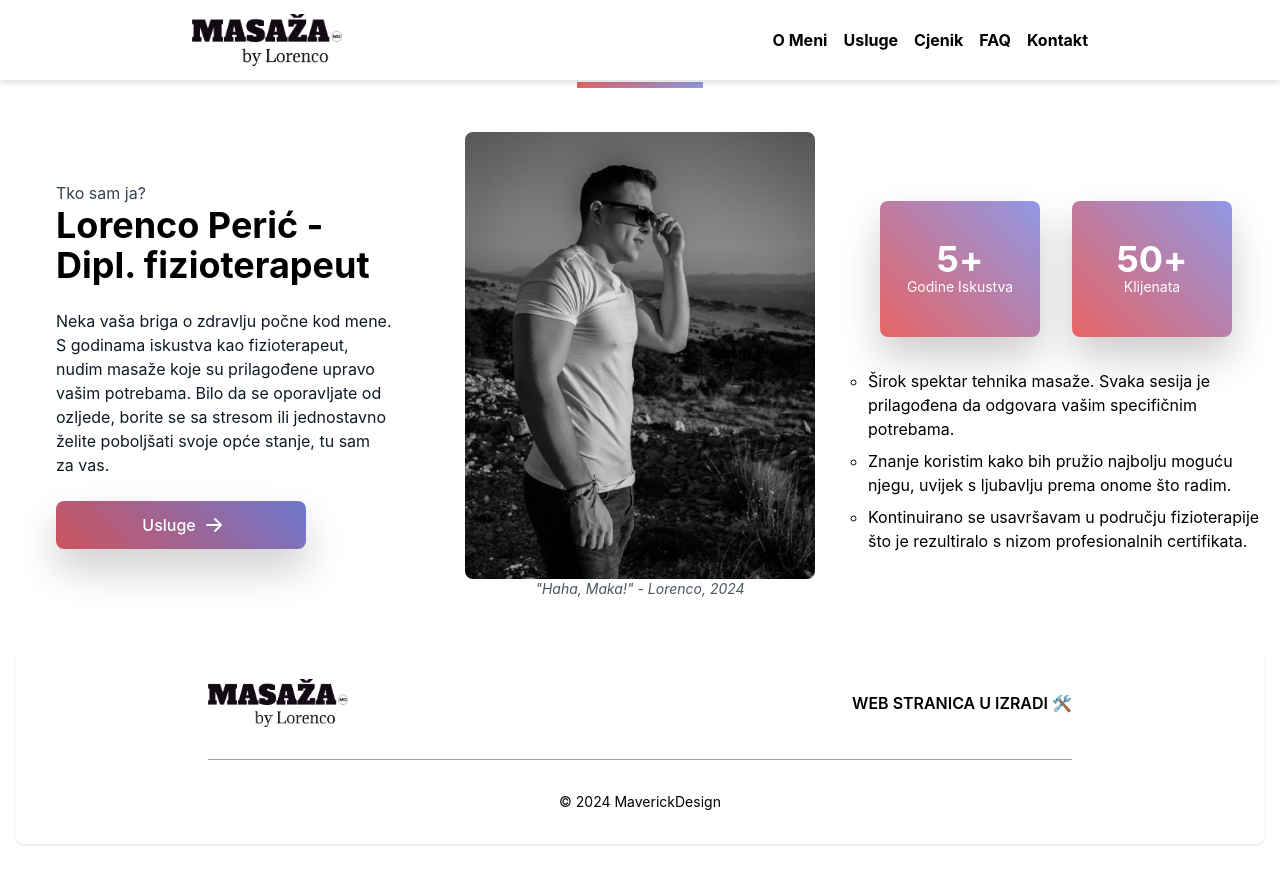
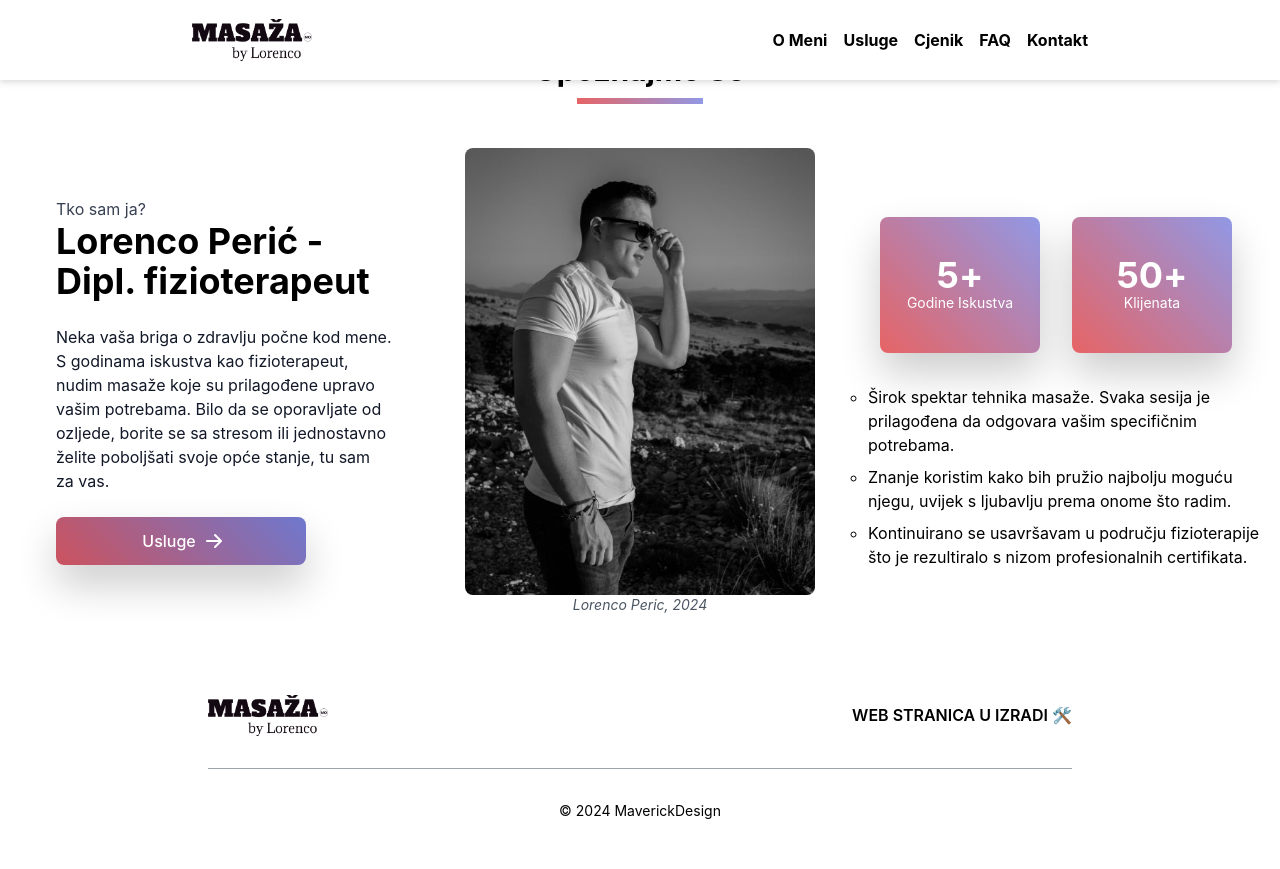
Before and after one commit to maverickcro/masazamostar, a Next.js app: page /components/About in a window 1280 px wide. Built offline with nearby package versions, Linux system fonts and the light colour scheme.

Commit message:
some essential fixes

```diff
--- a/pages/_document.tsx
+++ b/pages/_document.tsx
@@ -6,12 +6,12 @@ export default function Document() {
   return (
     <Html lang="en">
       <Head />
-      <Navbar />
       <body>
+        <Navbar />
         <Main />
         <NextScript />
+        <Footer />
       </body>
-      <Footer />
     </Html>
   );
 }
--- a/pages/components/About.tsx
+++ b/pages/components/About.tsx
@@ -7,7 +7,7 @@ export default function About() {
   useScrollAnimation("clientsCounter", 0, 50, 1500);
   return (
     <>
-      <div className="flex flex-col justify-center items-center">
+      <div className="flex flex-col justify-center items-center mt-4">
         <span className="text-gray-600 font-bold">O MENI</span>
         <h2 className="text-3xl font-bold my-3 pb-4 bg-gradient-to-r from-[#e66465] to-[#9198e5] bg-[length:60%_6px] bg-no-repeat bg-bottom">
           Upoznajmo Se
@@ -27,7 +27,7 @@ export default function About() {
             className="rounded-lg"
           />
           <span className="text-sm text-gray-600 italic">
-            &quot;Haha, Maka!&quot; - Lorenco, 2024
+            Lorenco Peric, 2024
           </span>
         </div>
         <div className="w-full md:w-full lg:w-1/3 mb-6 md:mb-0">
--- a/pages/components/Footer.tsx
+++ b/pages/components/Footer.tsx
@@ -33,10 +33,10 @@ export default function Footer() {
   };
   useSmoothScroll();
   return (
-    <footer className="bg-white rounded-lg shadow px-6  m-4">
+    <footer className="bg-white px-6  m-4">
       <div className="w-full max-w-4xl mx-auto p-4 md:py-8 text-center">
         <div className="flex text-center justify-between">
-          <Image src="/logo.png" width={140} height={140} alt="logo" />
+          <Image src="/logo.png" width={120} height={100} alt="logo" />
           <Link
             href="#nula"
             className="space-x-3 rtl:space-x-reverse my-[auto] mx-0"
--- a/pages/components/Navbar.tsx
+++ b/pages/components/Navbar.tsx
@@ -1,23 +1,9 @@
 "use client";
-import { useState, useEffect } from "react";
+import { useEffect } from "react";
 import Link from "next/link";
 import Image from "next/image";
-// import ToggleMode from "./ToggleMode";
 
 export default function Navbar() {
-  const [shrink, setShrink] = useState(false);
-
-  useEffect(() => {
-    const handleScroll = () => {
-      setShrink(window.scrollY > 50);
-    };
-
-    window.addEventListener("scroll", handleScroll);
-    return () => {
-      window.removeEventListener("scroll", handleScroll);
-    };
-  }, []);
-
   const useSmoothScroll = () => {
     useEffect(() => {
       const handleSmoothScroll = (e: any) => {
@@ -57,7 +43,7 @@ export default function Navbar() {
             href="#pocetna"
             className=" font-bold text-gradient no-underline "
           >
-            <Image src="/logo.png" width={150} height={100} alt="logo" />
+            <Image src="/logo.png" width={120} height={100} alt="logo" />
           </Link>
         </p>
         <div className="flex flex-row justify-center items-center sm:justify-evenly sm:items-center gap-4 text-base">
--- a/styles/globals.css
+++ b/styles/globals.css
@@ -28,6 +28,11 @@ html {
 body {
   color: black;
   background: white;
+}
+
+html,
+body {
+  overflow-x: hidden;
 }
 
 section {
```
